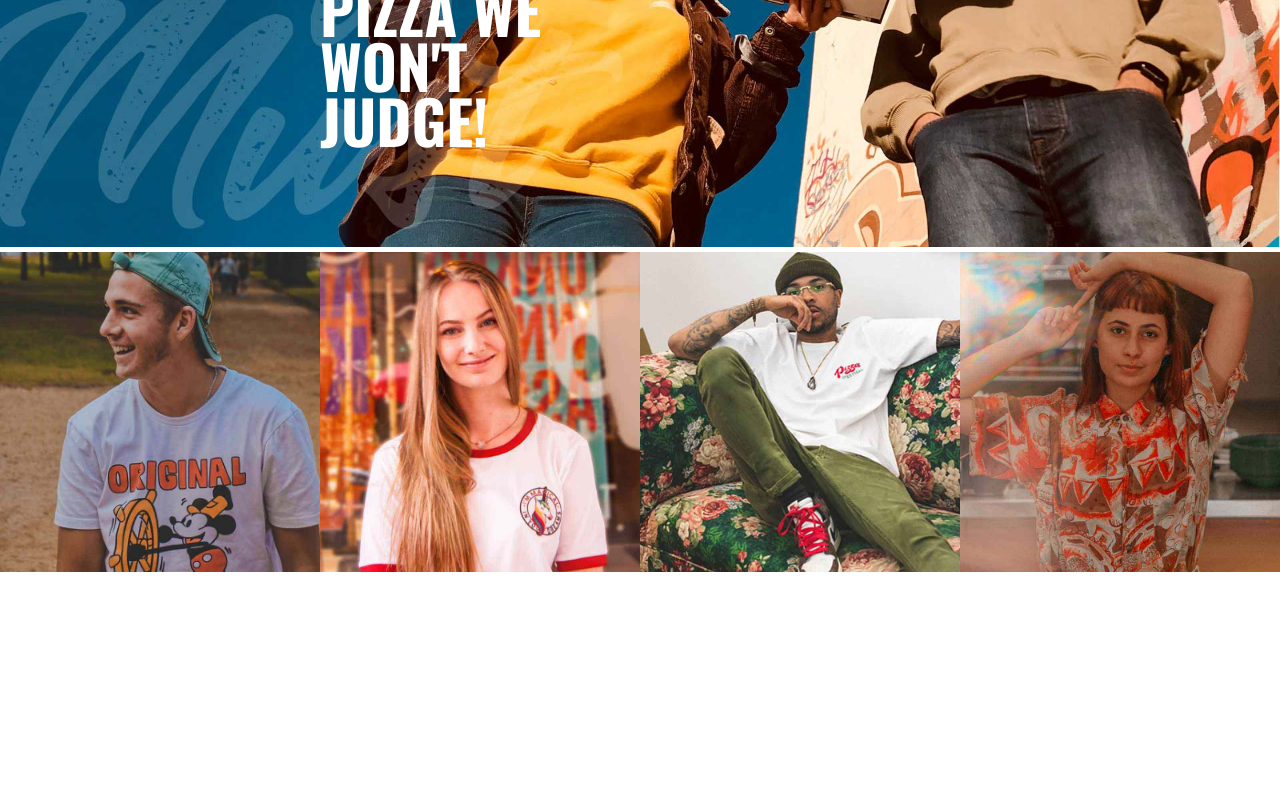
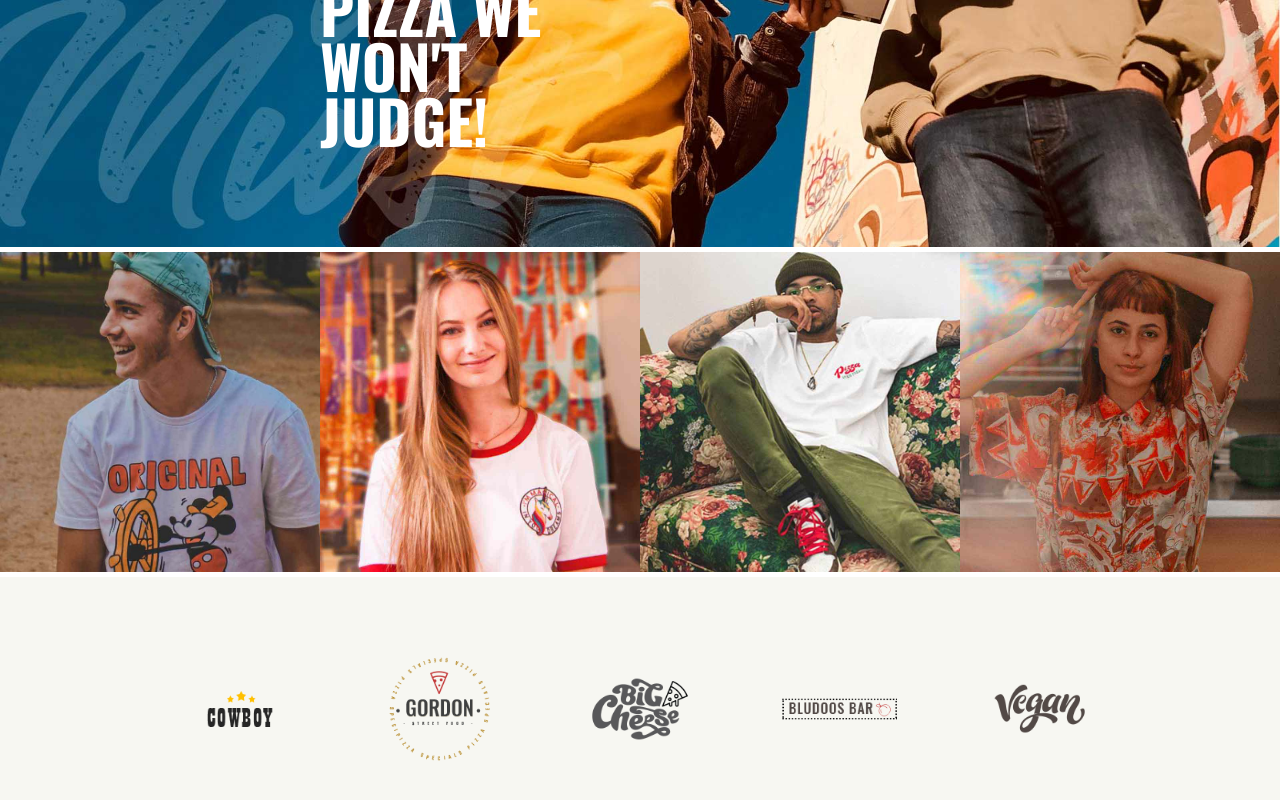
Before and after one commit to muac404/proj-html-vuejs, a Vue app: page / in a window 1280 px wide. Shown: the part 2509-3309 px from the top of the page. Before the commit the page ends 3086 px from the top, so only its background shows below. Built offline with nearby package versions, Linux system fonts and the light colour scheme.

Commit message:
Aggiunge sezione "Our Team"

```diff
--- a/src/App.vue
+++ b/src/App.vue
@@ -7,6 +7,7 @@ import AppSlogan from "./components/AppSlogan.vue";
 import AppQuote from "./components/AppQuote.vue";
 import AppBuildPizza from "./components/AppBuildPizza.vue";
 import AppOurTeam from "./components/AppOurTeam.vue";
+import AppClients from "./components/AppClients.vue";
 
 export default {
   components: {
@@ -18,6 +19,7 @@ export default {
     AppQuote,
     AppBuildPizza,
     AppOurTeam,
+    AppClients,
   },
 };
 </script>
@@ -30,6 +32,7 @@ export default {
   <AppSpecials />
   <AppBuildPizza />
   <AppOurTeam />
+  <AppClients />
 </template>
 
 <style scoped></style>
--- /dev/null
+++ b/src/components/AppClients.vue
@@ -0,0 +1,46 @@
+<script>
+export default {
+  name: "AppClients",
+};
+</script>
+<template>
+  <section class="our-team">
+    <div class="container">
+      <div class="partner-card">
+        <img src="../assets/h1-clients-img-4.png" alt="clients-1" />
+      </div>
+      <div class="partner-card">
+        <img src="../assets/h1-clients-img-3.png" alt="clients-1" />
+      </div>
+      <div class="partner-card">
+        <img src="../assets/h1-clients-img-1.png" alt="clients-1" />
+      </div>
+      <div class="partner-card">
+        <img src="../assets/h1-clients-img-2.png" alt="clients-1" />
+      </div>
+      <div class="partner-card">
+        <img src="../assets/h1-clients-img-5.png" alt="clients-1" />
+      </div>
+    </div>
+  </section>
+</template>
+
+<style scoped>
+.our-team {
+  background-color: #f7f7f2;
+}
+.container {
+  max-width: 1000px;
+
+  margin: auto;
+  display: flex;
+  justify-content: center;
+  align-items: center;
+  padding-top: 80px;
+  padding-bottom: 80px;
+}
+
+.partner-card img {
+  width: 100%;
+}
+</style>
```
